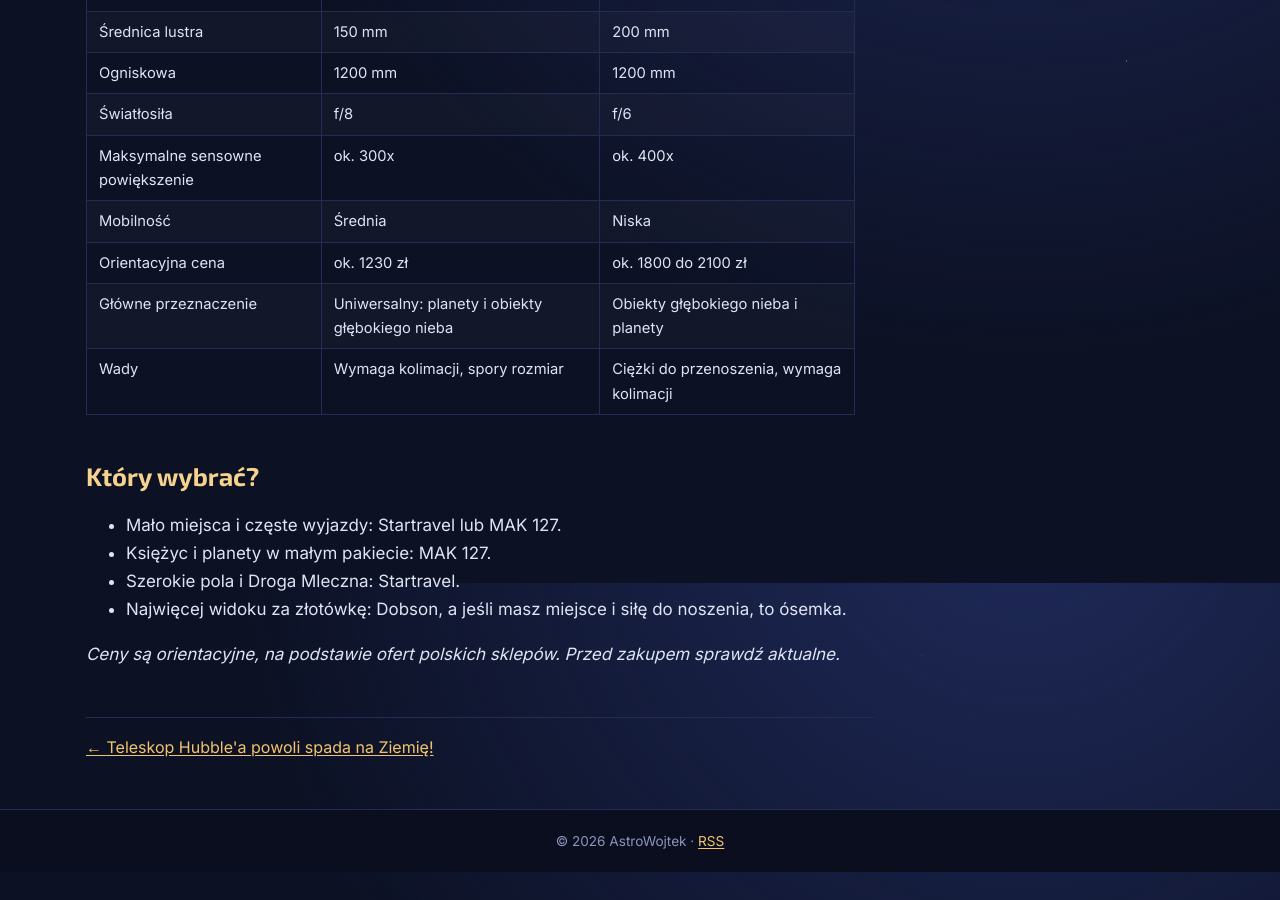
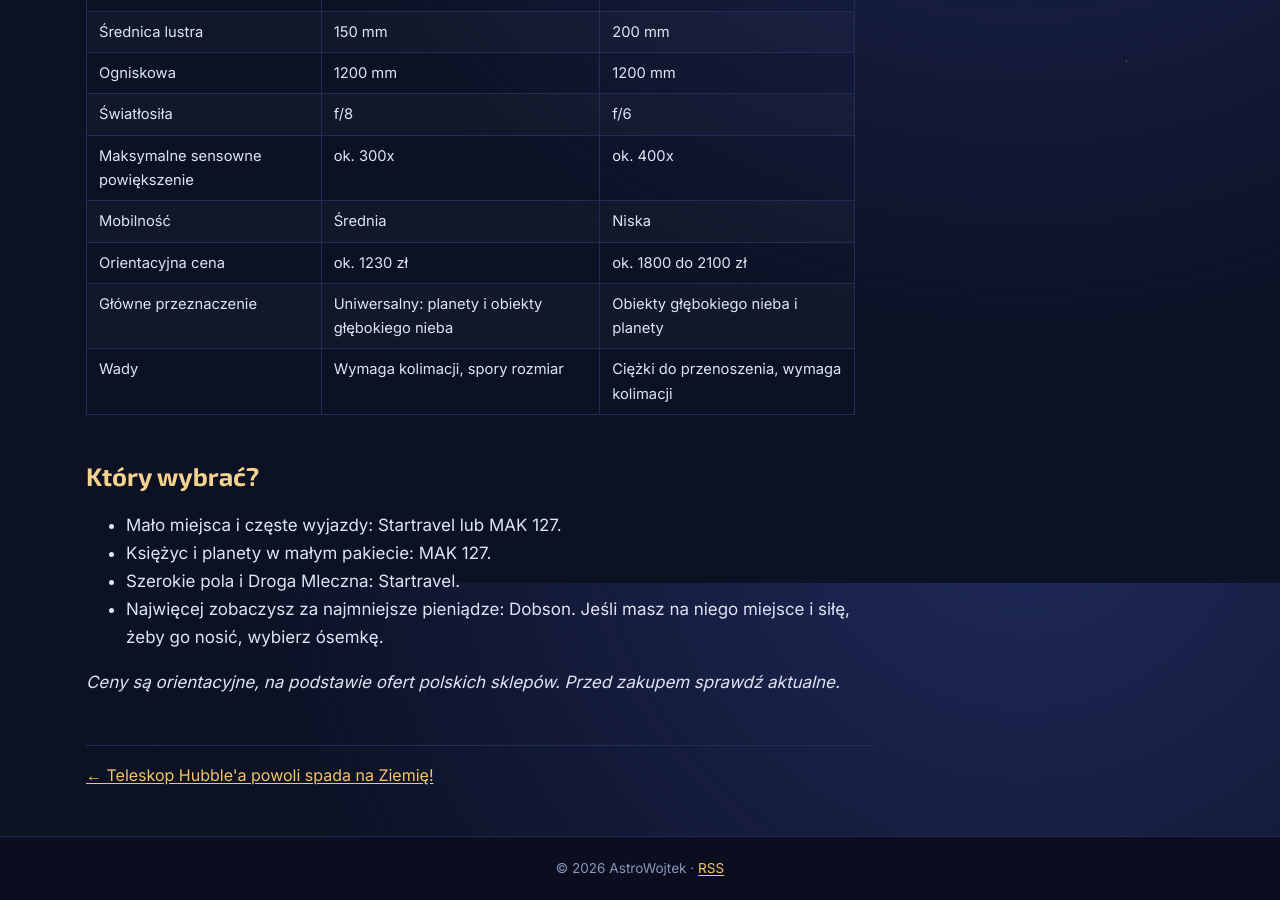
Before and after one commit to sdarioo/astrowojtek, a Jekyll site: the page built from _posts/2026-11-12-startravel-mak-dobson.md, in a window 1280 px wide and 900 px high, scrolled down 4817 px. Built offline with Jekyll 4.4.1, drawn with Linux system fonts in a browser that asks for light colours.

Commit message:
Teleskopy: poprawione zdanie o Dobsonie
Co-Authored-By: Claude Opus 5.5 <noreply@anthropic.com>

```diff
--- a/_posts/2026-11-12-startravel-mak-dobson.md
+++ b/_posts/2026-11-12-startravel-mak-dobson.md
@@ -80,6 +80,6 @@ Oba mają tę samą ogniskową 1200 mm, więc z tym samym okularem dają takie s
 - Mało miejsca i częste wyjazdy: Startravel lub MAK 127.
 - Księżyc i planety w małym pakiecie: MAK 127.
 - Szerokie pola i Droga Mleczna: Startravel.
-- Najwięcej widoku za złotówkę: Dobson, a jeśli masz miejsce i siłę do noszenia, to ósemka.
+- Najwięcej zobaczysz za najmniejsze pieniądze: Dobson. Jeśli masz na niego miejsce i siłę, żeby go nosić, wybierz ósemkę.
 
 *Ceny są orientacyjne, na podstawie ofert polskich sklepów. Przed zakupem sprawdź aktualne.*
```
